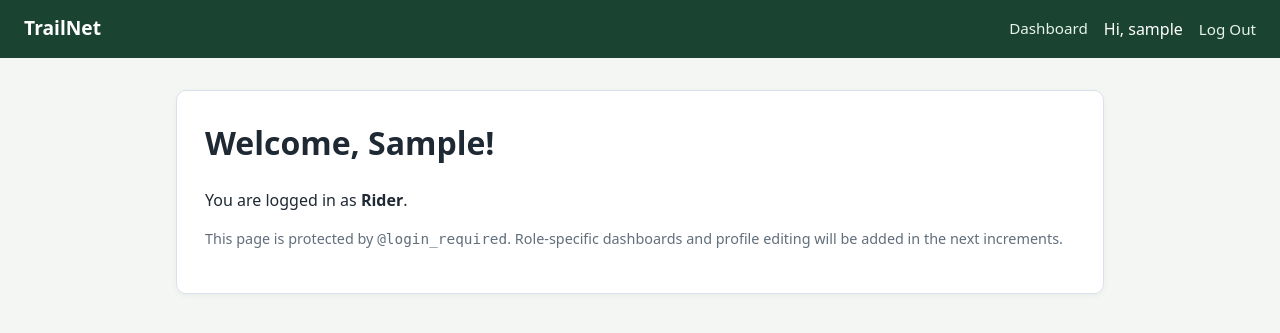
After one commit to gwjsah/TrailNet-Alfeche-MarionRey-G8, a Django app: page /accounts/dashboard/ in a window 1280 px wide. The commit adds this page. Shown: the top 333 px of the page. Run offline with Django 5.2, Linux system fonts and the light colour scheme; the visitor is signed in with stand-in values (Sample User, id 1).

Commit message:
Implement login, logout, and @login_required route protection

```diff
--- a/accounts/urls.py
+++ b/accounts/urls.py
@@ -6,4 +6,7 @@ app_name = 'accounts'
 
 urlpatterns = [
     path('register/', views.register_view, name='register'),
+    path('login/', views.login_view, name='login'),
+    path('logout/', views.logout_view, name='logout'),
+    path('dashboard/', views.dashboard_redirect_view, name='dashboard_redirect'),
 ]
--- a/accounts/views.py
+++ b/accounts/views.py
@@ -1,5 +1,10 @@
 from django.contrib import messages
+from django.contrib.auth import login, logout
+from django.contrib.auth.decorators import login_required
+from django.contrib.auth.forms import AuthenticationForm
 from django.shortcuts import redirect, render
+from django.utils.http import url_has_allowed_host_and_scheme
+from django.views.decorators.http import require_POST
 
 from .forms import RiderRegistrationForm
 
@@ -7,7 +12,7 @@ from .forms import RiderRegistrationForm
 def register_view(request):
     """Handle new user registration with validation and hashed password storage."""
     if request.user.is_authenticated:
-        return redirect('accounts:register')
+        return redirect('accounts:dashboard_redirect')
 
     if request.method == 'POST':
         form = RiderRegistrationForm(request.POST)
@@ -17,9 +22,53 @@ def register_view(request):
                 request,
                 'Account created successfully! You can now log in with your credentials.',
             )
-            return redirect('accounts:register')
+            return redirect('accounts:login')
         messages.error(request, 'Please correct the errors below and try again.')
     else:
         form = RiderRegistrationForm()
 
     return render(request, 'accounts/register.html', {'form': form})
+
+
+def login_view(request):
+    """Authenticate a user and start a session, showing clear errors on failure."""
+    if request.user.is_authenticated:
+        return redirect('accounts:dashboard_redirect')
+
+    if request.method == 'POST':
+        form = AuthenticationForm(request, data=request.POST)
+        if form.is_valid():
+            user = form.get_user()
+            login(request, user)
+            messages.success(request, f'Welcome back, {user.username}!')
+
+            next_url = request.POST.get('next') or request.GET.get('next')
+            if next_url and url_has_allowed_host_and_scheme(
+                next_url, allowed_hosts={request.get_host()}
+            ):
+                return redirect(next_url)
+            return redirect('accounts:dashboard_redirect')
+        messages.error(request, 'Invalid username or password. Please try again.')
+    else:
+        form = AuthenticationForm(request)
+
+    return render(
+        request,
+        'accounts/login.html',
+        {'form': form, 'next': request.GET.get('next', '')},
+    )
+
+
+@require_POST
+@login_required
+def logout_view(request):
+    """End the current user session and redirect to the login page."""
+    logout(request)
+    messages.success(request, 'You have been logged out.')
+    return redirect('accounts:login')
+
+
+@login_required
+def dashboard_redirect_view(request):
+    """Protected landing view for logged-in users (role routing added next)."""
+    return render(request, 'accounts/dashboard_placeholder.html')
--- a/config/urls.py
+++ b/config/urls.py
@@ -23,7 +23,7 @@ from django.views.generic import RedirectView
 urlpatterns = [
     path('admin/', admin.site.urls),
     path('accounts/', include('accounts.urls')),
-    path('', RedirectView.as_view(pattern_name='accounts:register', permanent=False)),
+    path('', RedirectView.as_view(pattern_name='accounts:login', permanent=False)),
 ]
 
 if settings.DEBUG:
--- /dev/null
+++ b/templates/accounts/dashboard_placeholder.html
@@ -0,0 +1,13 @@
+{% extends 'base.html' %}
+
+{% block title %}Dashboard | TrailNet{% endblock %}
+
+{% block content %}
+<div class="card">
+    <h1 style="margin-top: 0;">Welcome, {{ user.first_name|default:user.username }}!</h1>
+    <p>You are logged in as <strong>{{ user.get_role_display }}</strong>.</p>
+    <p class="muted">
+        This page is protected by <code>@login_required</code>. Role-specific dashboards and profile editing will be added in the next increments.
+    </p>
+</div>
+{% endblock %}
--- a/templates/accounts/register.html
+++ b/templates/accounts/register.html
@@ -31,5 +31,9 @@
 
         <button type="submit" class="btn btn-full">Create Account</button>
     </form>
+
+    <p class="muted" style="margin-top: 1.25rem; text-align: center;">
+        Already have an account? <a href="{% url 'accounts:login' %}">Log in</a>
+    </p>
 </div>
 {% endblock %}
--- a/templates/base.html
+++ b/templates/base.html
@@ -146,8 +146,14 @@
         <div class="nav-links">
             {% block nav_links %}
                 {% if user.is_authenticated %}
+                    <a href="{% url 'accounts:dashboard_redirect' %}">Dashboard</a>
                     <span>Hi, {{ user.username }}</span>
+                    <form method="post" action="{% url 'accounts:logout' %}" style="display:inline;">
+                        {% csrf_token %}
+                        <button type="submit">Log Out</button>
+                    </form>
                 {% else %}
+                    <a href="{% url 'accounts:login' %}">Log In</a>
                     <a href="{% url 'accounts:register' %}">Register</a>
                 {% endif %}
             {% endblock %}
```
Also changed, not shown: templates/accounts/login.html (added, +33 -0 lines).
